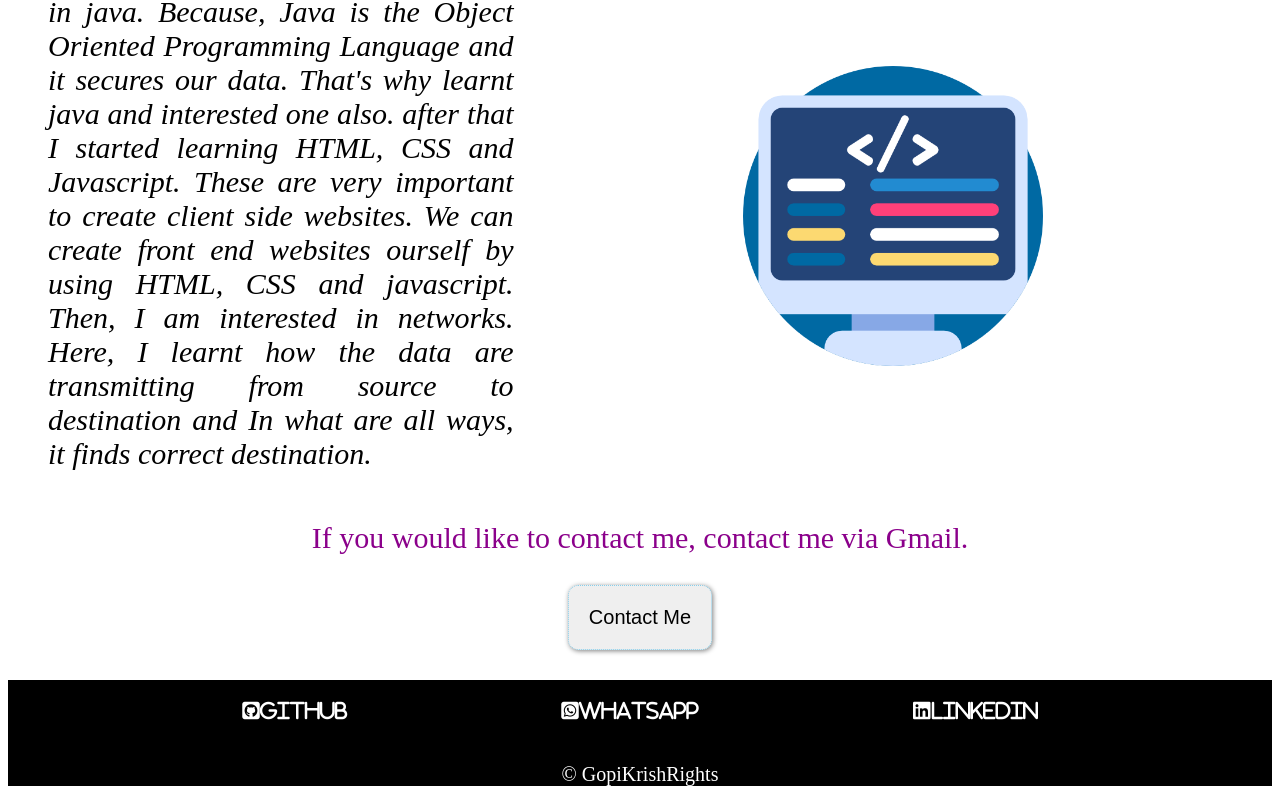
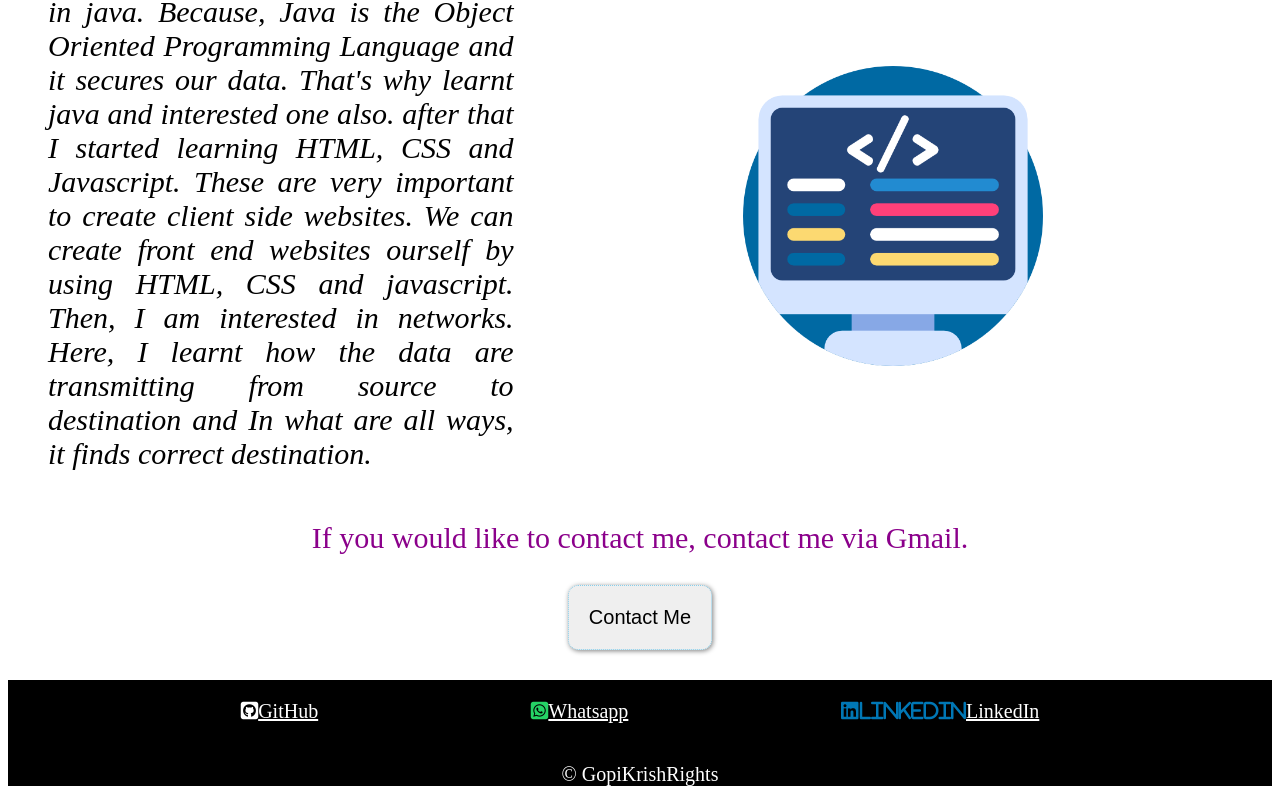
Before and after one commit to Gopikrishpr/AboutGopi, a plain HTML site: page index.html in a window 1280 px wide. Shown: the part 1845-2651 px from the top of the page. Drawn offline with nearby package versions, Linux system fonts and the light colour scheme.

Commit message:
Update index.html

```diff
--- a/index.html
+++ b/index.html
@@ -64,9 +64,9 @@
     </div>
     <footer class="foot" data-aos="fade-up">
         <ul class="mylink">
-            <a class="link" href="https://github.com/Gopikrishpr"><li><i class="fab fa-github-square">GitHub</i></li></a>
-            <a class="link" href="https://api.whatsapp.com/send?phone=8124760699&text=Nothing"><li><i class="fab fa-whatsapp-square">Whatsapp</i></li></a>
-            <a class="link" href="https://www.linkedin.com/in/gopi-krishnan-9581a520b/"><li><i class="fab fa-linkedin">LinkedIn</i></li></a>
+            <a class="link" href="https://github.com/Gopikrishpr"><li><i class="fab fa-github-square"></i>GitHub</li></a>
+            <a class="link" href="https://api.whatsapp.com/send?phone=8124760699&text=Nothing"><li><i style="color:#25D366"class="fab fa-whatsapp-square"></i>Whatsapp</li></a>
+            <a class="link" href="https://www.linkedin.com/in/gopi-krishnan-9581a520b/"><li><i style="color:#0077b5" class="fab fa-linkedin">LinkedIn</i>LinkedIn</li></a>
         </ul>
         <p class="end">&copy; GopiKrishRights</p>
     </footer>
```
